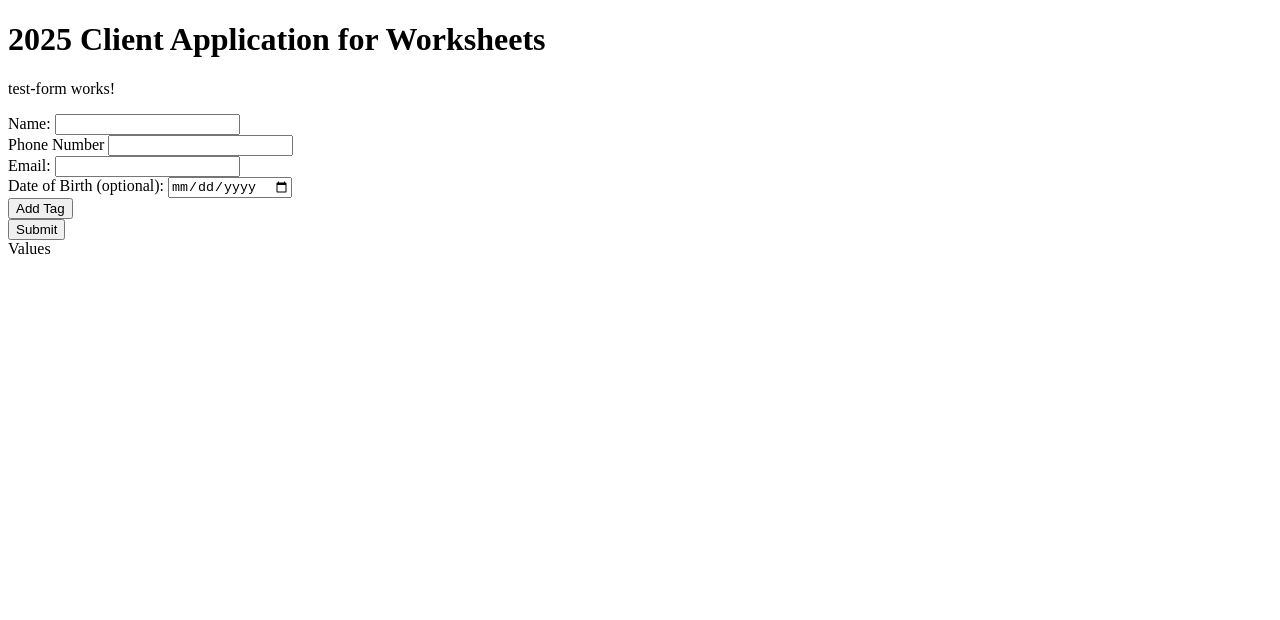
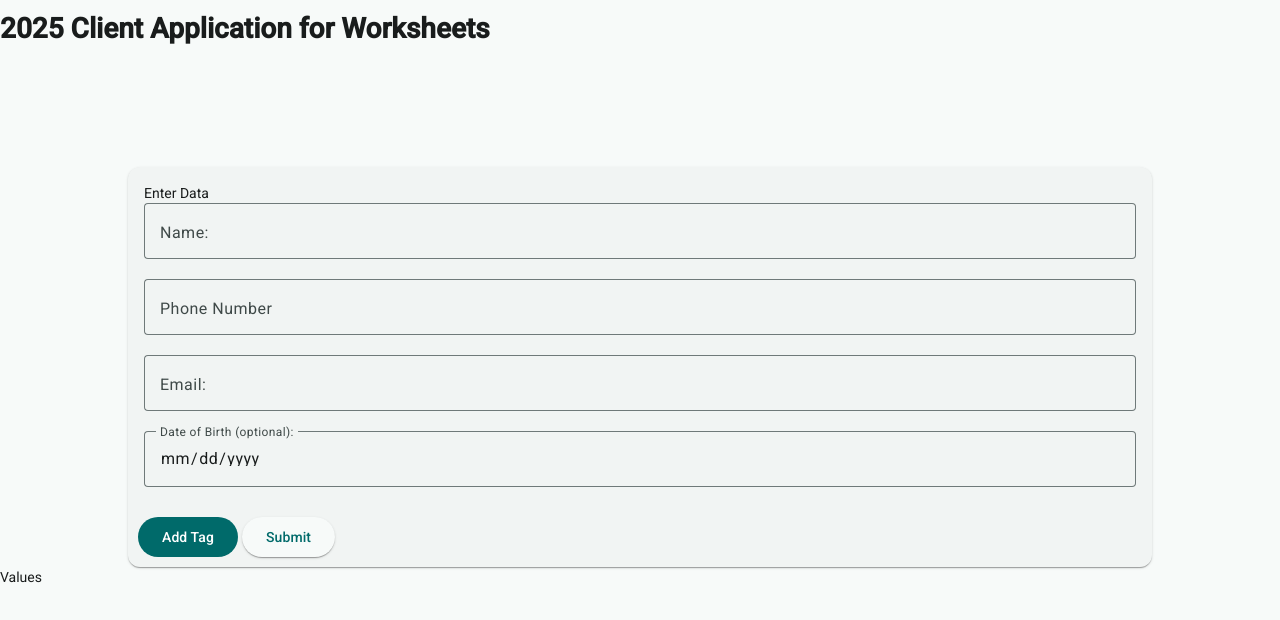
Before and after one commit to ulestrange/angularWS, an Angular app: page /form in a window 1280 px wide. Shown: the top 620 px of the page. Built offline with nearby package versions, Linux system fonts and the light colour scheme.

Commit message:
added material to the CRUD form

```diff
--- a/package.json
+++ b/package.json
@@ -22,10 +22,12 @@
   },
   "private": true,
   "dependencies": {
+    "@angular/cdk": "~20.2.12",
     "@angular/common": "^20.3.0",
     "@angular/compiler": "^20.3.0",
     "@angular/core": "^20.3.0",
     "@angular/forms": "^20.3.0",
+    "@angular/material": "~20.2.12",
     "@angular/platform-browser": "^20.3.0",
     "@angular/router": "^20.3.0",
     "rxjs": "~7.8.0",
--- a/src/app/test-form/test-form.html
+++ b/src/app/test-form/test-form.html
@@ -1,40 +1,30 @@
-<p>test-form works!</p>
+<form [formGroup]="userForm" (ngSubmit)="onSubmit()" class="user-form">
 
-<!-- <label for="username">User Name: </label>
-<input id="username" type="text" [formControl]="userName">
+  <mat-card>
+    <mat-card-header>Enter Data</mat-card-header>
 
-<label for="dob">Date of Birth </label>
-<input id="dob" type="date" [formControl]="dob">
+    <mat-card-content>
+      <mat-form-field appearance="outline">
+        <mat-label> Name: </mat-label>
+        <input id="name" type="text" formControlName="name" matInput />
+      </mat-form-field>
+      <mat-form-field appearance="outline">
+        <mat-label>
+          Phone Number </mat-label>
+        <input type="tel" formControlName="phonenumber" id="phonenumber" matInput />
+      </mat-form-field>
+      <mat-form-field appearance="outline">
+        <mat-label for="email">
+          Email: </mat-label>
+        <input type="email" formControlName="email" id="email" matInput />
+      </mat-form-field>
+      <mat-form-field appearance="outline">
 
-<p>Current Value {{userName.value}}</p>
+        <mat-label for="dob">
+          Date of Birth (optional): </mat-label>
+        <input type="date" formControlName="dob" id="dob" matInput />
 
-<p>Current Value {{dob.value | date}}</p>
-
-<button type="button" (click)="updateName()">Update Name</button> -->
-
-
-<form [formGroup]="userForm" (ngSubmit)="onSubmit()" class="user-form">
-  <div>
-    <label for="name">Name: </label>
-    <input id="name" type="text" formControlName="name" />
-  </div>
-  <div>
-    <label for="phonenumber">
-      Phone Number </label>
-    <input type="tel" formControlName="phonenumber" id="phonenumber" />
-  </div>
-  <div>
-    <label for="email">
-      Email: </label>
-    <input type="email" formControlName="email" id="email" />
-  </div>
-  <div>
-
-    <label for="dob">
-      Date of Birth (optional): </label>
-    <input type="date" formControlName="dob" id="dob" />
-
-  </div>
+      </mat-form-field>
 
 
       <div formArrayName="tags">
@@ -42,17 +32,25 @@
         @for(tag of tags.controls; track i ; let i=$index;)
         {
         <div>
-      <label for="tag-{{i}}">Tag {{i+1}}:</label>
-      <input [formControlName]="i" placeholder="Enter tag" id="tag-{{i}}" />
-      <button type="button" (click)="removeTag(i)">Remove</button>
+          <mat-form-field>
+            <mat-label >Tag {{i+1}}:</mat-label>
+            <input [formControlName]="i" placeholder="Enter tag" id="tag-{{i}}" matInput />
+            <button mat-button="button" aria-label="Remove item" (click)="removeTag(i)">
+              <mat-icon>delete</mat-icon>
+              Remove</button>
+          </mat-form-field>
         </div>
         }
-    <button type="button" (click)="addTag()">Add Tag</button>
+
       </div>
 
+    </mat-card-content>
 
-  <!-- <button type="button" (click)="addTag()">Add Tag</button> -->
-  <button type="submit">Submit</button>
+    <mat-card-actions>
+      <button type="button" mat-flat-button (click)="addTag()">Add Tag</button>
+      <button type="submit" mat-raised-button [disabled]="userForm.invalid">Submit</button>
+    </mat-card-actions>
+  </mat-card>
 </form>
 
 <div>Values
--- a/src/app/test-form/test-form.scss
+++ b/src/app/test-form/test-form.scss
@@ -0,0 +1,14 @@
+.mat-mdc-card{
+    width: 80%;
+    margin-left: 10%;
+    margin-top: 10%;
+}
+
+.mat-mdc-form-field{
+width: 100%;
+}
+
+
+.mdc-button{
+    margin: 2px;
+}
--- a/src/app/test-form/test-form.ts
+++ b/src/app/test-form/test-form.ts
@@ -4,11 +4,21 @@ import { FormArray, FormBuilder, FormControl, FormGroup, FormsModule, ReactiveFo
 import { UserService } from '../users/user.service';
 import { Router } from '@angular/router';
 import { User } from '../users/user.interface';
+import { MatButtonModule } from '@angular/material/button'
+import { MatFormFieldModule } from '@angular/material/form-field'
+import { MatInputModule} from '@angular/material/input'
+import { MatCardModule } from '@angular/material/card';
+import {MatIconModule} from '@angular/material/icon';
+import {MatRadioModule} from '@angular/material/radio';
+import {MatSelectModule} from '@angular/material/select';
 
 
 @Component({
   selector: 'app-test-form',
-  imports: [ReactiveFormsModule, FormsModule, DatePipe],
+  imports: [ReactiveFormsModule, FormsModule, DatePipe,
+    MatButtonModule, MatFormFieldModule, MatInputModule,
+    MatCardModule, MatIconModule
+  ],
   templateUrl: './test-form.html',
   styleUrl: './test-form.scss',
   changeDetection: ChangeDetectionStrategy.OnPush,
--- a/src/index.html
+++ b/src/index.html
@@ -6,6 +6,8 @@
   <base href="/">
   <meta name="viewport" content="width=device-width, initial-scale=1">
   <link rel="icon" type="image/x-icon" href="favicon.ico">
+  <link href="https://fonts.googleapis.com/css2?family=Roboto:wght@300;400;500&display=swap" rel="stylesheet">
+  <link href="https://fonts.googleapis.com/icon?family=Material+Icons" rel="stylesheet">
 </head>
 <body>
   <app-root></app-root>
--- a/src/styles.scss
+++ b/src/styles.scss
@@ -1 +1,39 @@
+
+// Include theming for Angular Material with `mat.theme()`.
+// This Sass mixin will define CSS variables that are used for styling Angular Material
+// components according to the Material 3 design spec.
+// Learn more about theming and how to use it for your application's
+// custom components at https://material.angular.dev/guide/theming
+@use '@angular/material' as mat;
+
+html {
+  @include mat.theme((
+    color: (
+      primary: mat.$cyan-palette,
+      tertiary: mat.$orange-palette,
+    ),
+    typography: Roboto,
+    density: 0,
+  ));
+}
+
+body {
+  // Default the application to a light color theme. This can be changed to
+  // `dark` to enable the dark color theme, or to `light dark` to defer to the
+  // user's system settings.
+  color-scheme: light;
+
+  // Set a default background, font and text colors for the application using
+  // Angular Material's system-level CSS variables. Learn more about these
+  // variables at https://material.angular.dev/guide/system-variables
+  background-color: var(--mat-sys-surface);
+  color: var(--mat-sys-on-surface);
+  font: var(--mat-sys-body-medium);
+
+  // Reset the user agent margin.
+  margin: 0;
+}
 /* You can add global styles to this file, and also import other style files */
+
+html, body { height: 100%; }
+body { margin: 0; font-family: Roboto, "Helvetica Neue", sans-serif; }
```
Also changed, not shown: 1 other file (tests, documents, lock files or other folders). Lines whose indentation alone changed are shown as unchanged.
